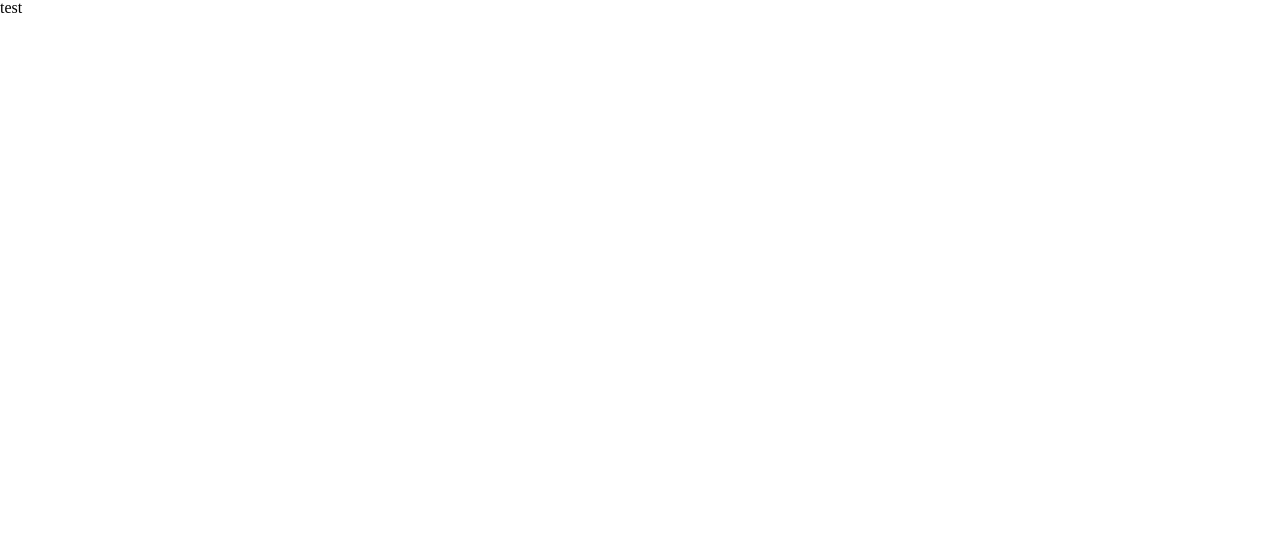
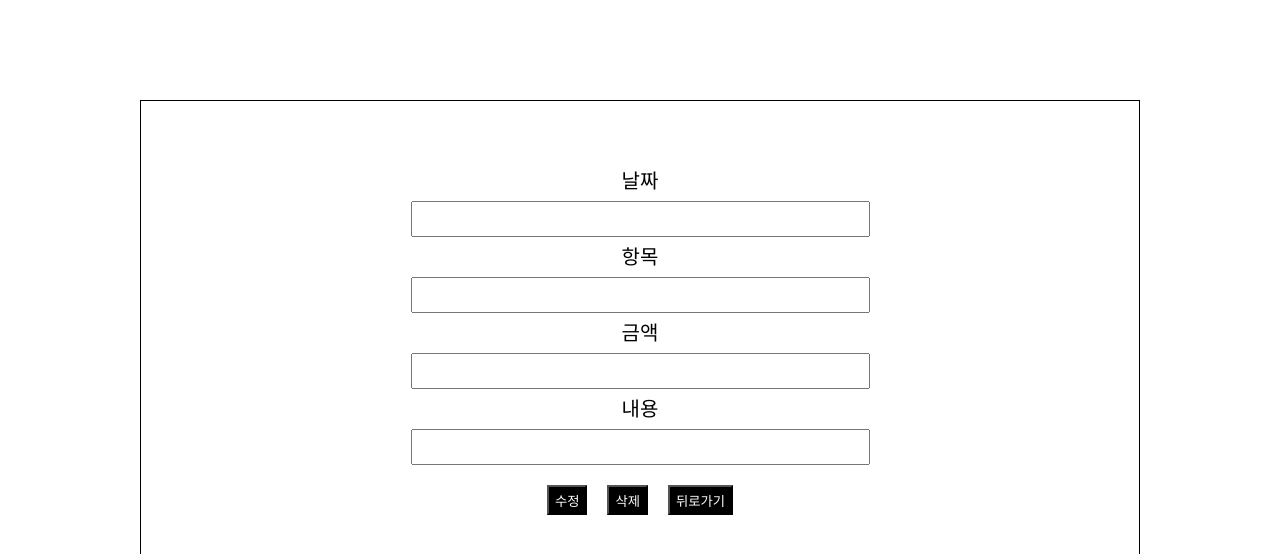
Before and after one commit to ssbmel/account-book, a React (Vite) app: page /DetailPage in a window 1280 px wide. Shown: the top 554 px of the page. Built offline with nearby package versions, Linux system fonts and the light colour scheme.

Commit message:
style 추가

```diff
--- a/src/pages/DetailPage.jsx
+++ b/src/pages/DetailPage.jsx
@@ -1,6 +1,59 @@
+import { Link } from "react-router-dom";
+import styled from "styled-components";
+const DetailContainer = styled.div`
+  width: 1000px;
+  margin: 100px auto;
+  padding: 20px;
+  border: 1px solid black;
+  align-items: center;
+  justify-content: center;
+  box-sizing: border-box;
+`;
+const DetailListBox = styled.div`
+  width: 50%;
+  display: grid;
+  text-align: center;
+  align-items: center;
+  margin: 50px auto;
+  font-size: 20px;
+`;
+const DetailInput = styled.input`
+  margin: 10px;
+  width: auto;
+  height: 30px;
+`;
+const DetailBtnBox = styled.div``;
+const DetailBtn = styled.button`
+  margin: 10px;
+  width: auto;
+  height: 30px;
+  cursor: pointer;
+  background-color: black;
+  color: white;
+`;
 
 const DetailPage = () => {
-  return (<p>test</p>)
-}
+  return (
+    <DetailContainer>
+      <DetailListBox>
+        날짜
+        <DetailInput type="text" />
+        항목
+        <DetailInput type="text" />
+        금액
+        <DetailInput type="text" />
+        내용
+        <DetailInput type="text" />
+        <DetailBtnBox>
+          <DetailBtn>수정</DetailBtn>
+          <DetailBtn>삭제</DetailBtn>
+          <Link to="/Home">
+            <DetailBtn>뒤로가기</DetailBtn>
+          </Link>
+        </DetailBtnBox>
+      </DetailListBox>
+    </DetailContainer>
+  );
+};
 
 export default DetailPage;
--- a/src/pages/Home.jsx
+++ b/src/pages/Home.jsx
@@ -2,9 +2,8 @@
 /* eslint-disable no-unused-vars */
 import { useState } from "react";
 import { v4 as uuidv4 } from "uuid";
-import {Container, InputBox, InputContent, MonthBoxList, MonthBox, ListBox, ListContent, Text} from '../stylecomponent.jsx';
+import {Container, InputBox, InputContent, MonthBoxList, MonthBox, ListBox, ListContent, Text, InputBtn, InputStyle} from '../style/stylecomponent.jsx';
 import { Link } from "react-router-dom";
-import DetailPage from "./DetailPage.jsx";
 import styled from "styled-components";
 
 
@@ -86,7 +85,7 @@ function App() {
       <InputBox>
         <InputContent>
           날짜
-          <input
+          <InputStyle
             type="date"
             value={date}
             onChange={(e) => {
@@ -96,7 +95,7 @@ function App() {
         </InputContent>
         <InputContent>
           항목
-          <input
+          <InputStyle
             type="text"
             placeholder="지출 항목"
             value={item}
@@ -107,7 +106,7 @@ function App() {
         </InputContent>
         <InputContent>
           금액
-          <input
+          <InputStyle
             type="text"
             placeholder="지출 금액"
             value={amount}
@@ -118,7 +117,7 @@ function App() {
         </InputContent>
         <InputContent>
           내용
-          <input
+          <InputStyle
             type="text"
             placeholder="지출 내용"
             value={description}
@@ -128,7 +127,7 @@ function App() {
           />
         </InputContent>
         <InputContent>
-          <button onClick={addContentHandler}>저장</button>
+          <InputBtn onClick={addContentHandler}>저장</InputBtn>
         </InputContent>
       </InputBox>
 
--- a/src/stylecomponent.jsx
+++ b/src/style/stylecomponent.jsx
@@ -22,11 +22,21 @@ export const InputBox = styled.div`
 export const InputContent = styled.div`
   width: 100%;
   margin: 10px;
-  font-size: 15px;
+  font-size: 20px;
   display: flex;
   align-items: center;
   justify-content: center;
 `;
+export const InputStyle = styled.input`
+  height: 25px;
+  margin-left: 10px;
+`
+export const InputBtn = styled.button`
+  width: 50px;
+  height: 30px;
+  background-color: black;
+  color: white;
+`
 export const MonthBoxList = styled.div`
   width: 80%;
   padding: 20px;
@@ -73,7 +83,6 @@ export const ListBox = styled.div`
   overflow-y: auto;
 
 `;
-
 export const Text = styled.p`
   color: black;
 `
```
